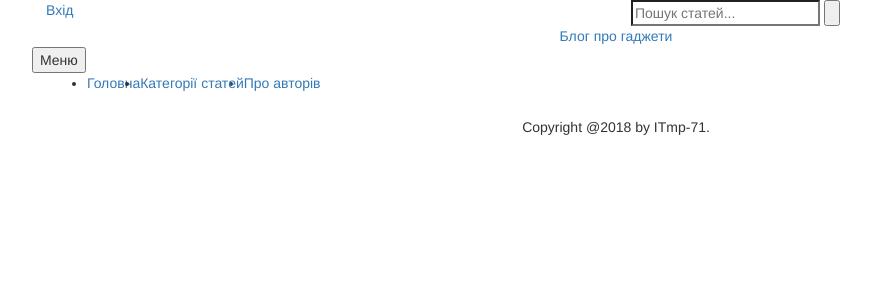
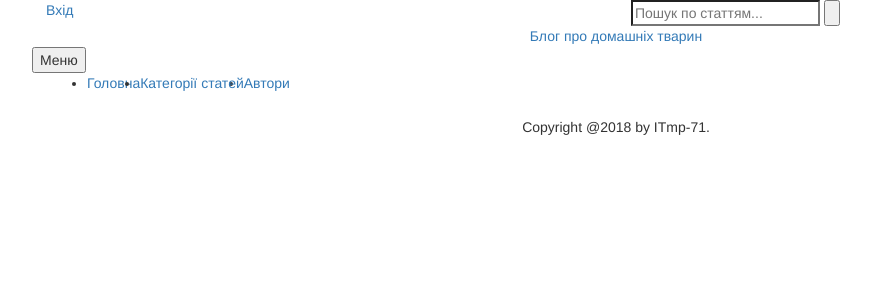
Before and after one commit to illyaBey/HomeAnimal, a Yii app: template views/site/index.php in a window 1280 px wide. Shown: the top 300 px of the page, without its empty margins (24-895 px from the left). Run offline with PHP 8.4 and a stand-in for Yii, Linux system fonts and the light colour scheme; the template is opened without the code that fills it, so the values that code supplies are empty; some libraries are stand-ins or nearby versions.

Commit message:
Update main.php

```diff
--- a/views/layouts/main.php
+++ b/views/layouts/main.php
@@ -47,7 +47,7 @@ $categories = Categories::find()->orderBy(['created_at' => SORT_DESC])->all();
                     <!-- Search Form -->
                     <div class="search-hidden-form">
                         <?php $form = ActiveForm::begin(['options' => ['data-pjax' => true ], 'method' => 'get', 'action' => ['/site/index']]); ?>
-                            <input type="search" name="ArticlesSearch[search]" id="search-anything" placeholder="Пошук статей...">
+                            <input type="search" name="ArticlesSearch[search]" id="search-anything" placeholder="Пошук по статтям...">
                             <input type="submit" value="" class="d-none">
                             <span class="searchBtn"><i class="fa fa-times" aria-hidden="true"></i></span>
                         <?php ActiveForm::end(); ?>
@@ -61,13 +61,14 @@ $categories = Categories::find()->orderBy(['created_at' => SORT_DESC])->all();
 <!-- ****** Top Header Area End ****** -->
 <?= Alert::widget() ?>
 <!-- ****** Header Area Start ****** -->
+
 <header class="header_area">
     <div class="container">
         <div class="row">
             <!-- Logo Area Start -->
             <div class="col-12">
                 <div class="logo_area text-center">
-                      <a class="yummy-logo" href="<?= Url::to(['/site/index']) ?>">Блог про гаджети</a>
+                      <a class="yummy-logo" href="<?= Url::to(['/site/index']) ?>">Блог про домашніх тварин</a>
                 </div>
             </div>
         </div>
@@ -78,6 +79,7 @@ $categories = Categories::find()->orderBy(['created_at' => SORT_DESC])->all();
                     <button class="navbar-toggler" type="button" data-toggle="collapse" data-target="#yummyfood-nav" aria-controls="yummyfood-nav" aria-expanded="false" aria-label="Toggle navigation"><i class="fa fa-bars" aria-hidden="true"></i> Меню</button>
 
  <!-- Menu Area Start -->
+
                     <div class="collapse navbar-collapse justify-content-center" id="yummyfood-nav">
                         <ul class="navbar-nav" id="yummy-nav">
                             <li class="nav-item">
@@ -90,7 +92,7 @@ $categories = Categories::find()->orderBy(['created_at' => SORT_DESC])->all();
                                         <?php foreach($categories as $category): ?>
                                             <a class="dropdown-item" href="<?= Url::to(['/site/index', 'ArticlesSearch[category]' => $category->id]) ?>"><?= $category->title ?></a>
                                         <?php endforeach; ?>
-                                     </div>
+                                    </div>
                                 <?php else: ?>
                                     <div class="dropdown-menu" aria-labelledby="yummyDropdown">
                                         <a class="dropdown-item" href="#">Нема категорій</a>
@@ -98,7 +100,7 @@ $categories = Categories::find()->orderBy(['created_at' => SORT_DESC])->all();
                                 <?php endif; ?>
                             </li>
                             <li class="nav-item">
-                                <a class="nav-link" href="<?= Url::to(['/site/about']) ?>">Про авторів</a>
+                                <a class="nav-link" href="<?= Url::to(['/site/about']) ?>">Автори</a>
                             </li>
 
                         </ul>
@@ -108,10 +110,9 @@ $categories = Categories::find()->orderBy(['created_at' => SORT_DESC])->all();
         </div>
     </div>
 </header>
+
 <!-- ****** Header Area End ****** -->
-
 <?= $content ?>
-
 <!-- ****** Footer Menu Area Start ****** -->
 <footer class="footer_area">
     <div class="container">
```
